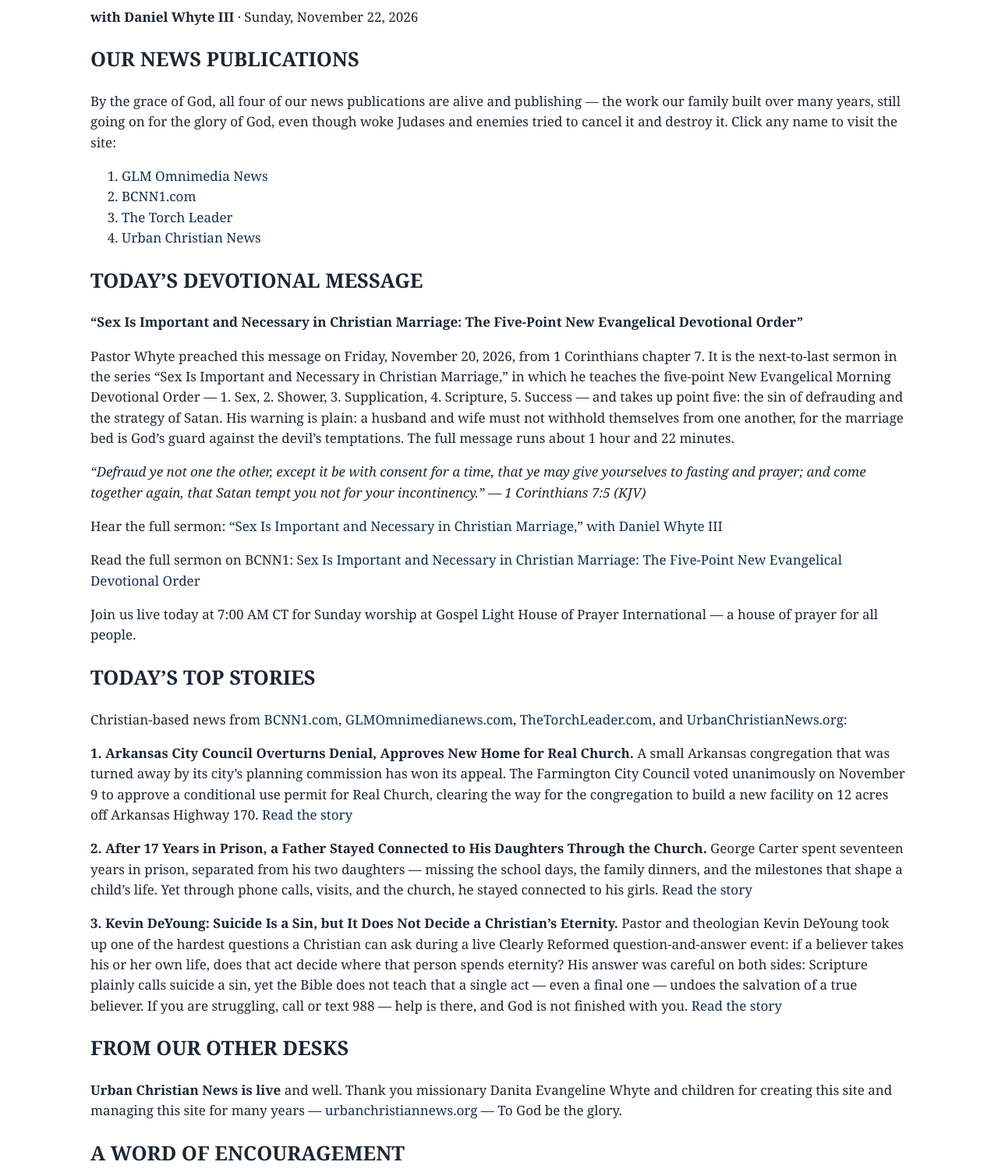
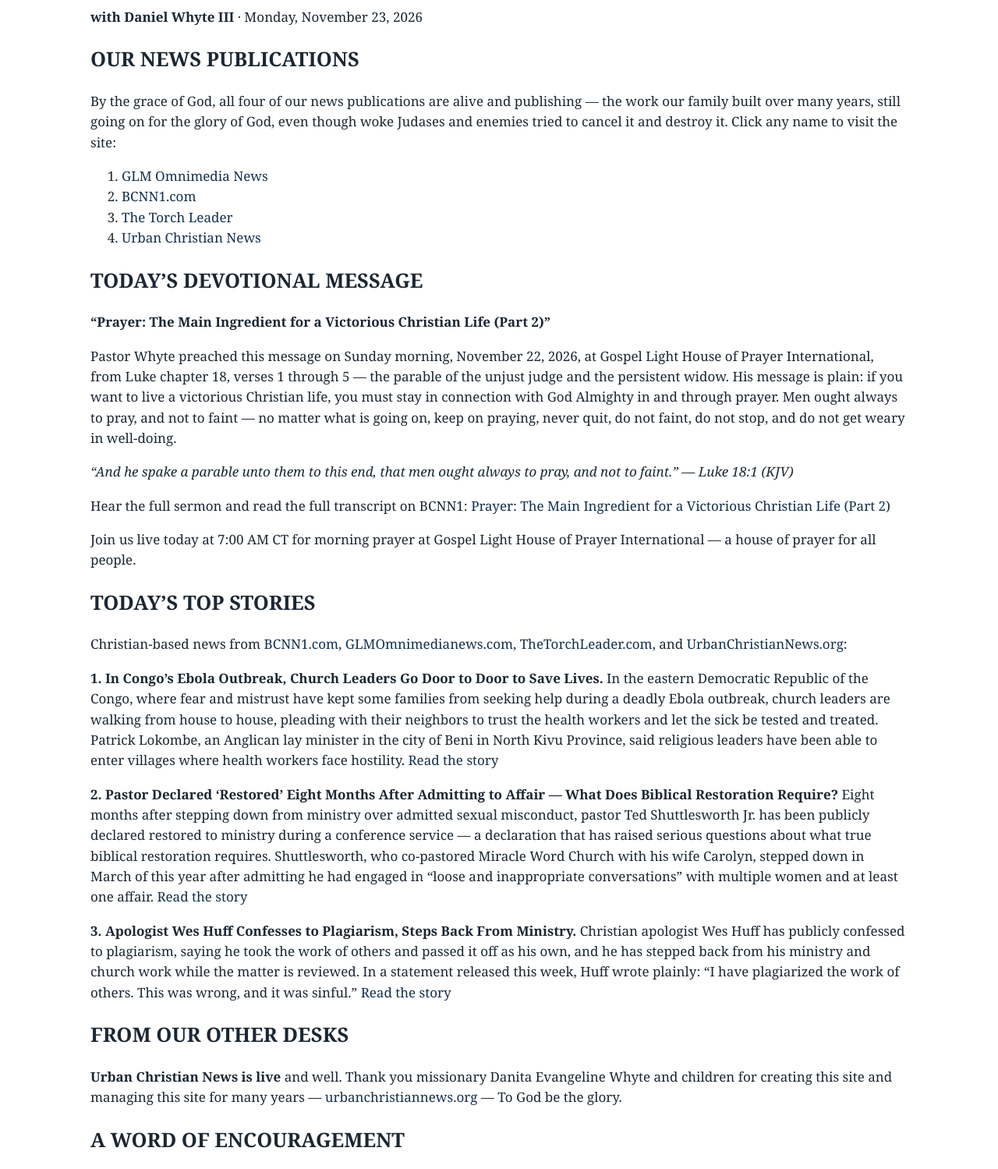
Before and after one commit to thetorchleader/thetorchleader, a plain HTML site: page newsletter.html in a window 1280 px wide. Shown: the part 548-2047 px from the top of the page at 78% size. Drawn offline with Linux system fonts and the light colour scheme.

Commit message:
Newsletter: Gospel Light Torch — Monday, November 23, 2026

```diff
--- a/newsletter.html
+++ b/newsletter.html
@@ -33,10 +33,10 @@
 <li><a href="newsletter.html">Newsletter</a></li>
 </ul></nav>
 <main class="container"><article>
-<h2 style="font-size:28px;margin:24px 0 10px">The Gospel Light Torch — Sunday, November 22, 2026: ‘Sex Is Important and Necessary in Christian Marriage’ with Daniel Whyte III</h2>
-<p style="font-size:17px"><em>The daily Gospel Light Torch newsletter, with Daniel Whyte III &mdash; including this morning&rsquo;s devotional sermon. Also published on <a href="https://blackchristiannews.com/the-gospel-light-torch-sunday-november-22-2026-sex-is-important-and-necessary-in-christian-marriage-with-daniel-whyte-iii/">BCNN1.com</a>.</em></p>
+<h2 style="font-size:28px;margin:24px 0 10px">The Gospel Light Torch — Monday, November 23, 2026: ‘Prayer: The Main Ingredient for a Victorious Christian Life (Part 2)’ with Daniel Whyte III</h2>
+<p style="font-size:17px"><em>The daily Gospel Light Torch newsletter, with Daniel Whyte III &mdash; including this morning&rsquo;s devotional sermon. Also published on <a href="https://blackchristiannews.com/the-gospel-light-torch-monday-november-23-2026-prayer-the-main-ingredient-for-a-victorious-christian-life-part-2-with-daniel-whyte-iii/">BCNN1.com</a>.</em></p>
 <h1 class="wp-block-heading">THE GOSPEL LIGHT TORCH</h1>
-<p class="wp-block-paragraph"><strong>with Daniel Whyte III</strong> · Sunday, November 22, 2026</p>
+<p class="wp-block-paragraph"><strong>with Daniel Whyte III</strong> · Monday, November 23, 2026</p>
 <h2 class="wp-block-heading">OUR NEWS PUBLICATIONS</h2>
 <p class="wp-block-paragraph">By the grace of God, all four of our news publications are alive and publishing — the work our family built over many years, still going on for the glory of God, even though woke Judases and enemies tried to cancel it and destroy it. Click any name to visit the site:</p>
 <ol class="wp-block-list">
@@ -46,22 +46,21 @@
 <li><a href="http://urbanchristiannews.org/">Urban Christian News</a></li>
 </ol>
 <h2 class="wp-block-heading">TODAY&#8217;S DEVOTIONAL MESSAGE</h2>
-<p class="wp-block-paragraph"><strong>&#8220;Sex Is Important and Necessary in Christian Marriage: The Five-Point New Evangelical Devotional Order&#8221;</strong></p>
-<p class="wp-block-paragraph">Pastor Whyte preached this message on Friday, November 20, 2026, from 1 Corinthians chapter 7. It is the next-to-last sermon in the series &#8220;Sex Is Important and Necessary in Christian Marriage,&#8221; in which he teaches the five-point New Evangelical Morning Devotional Order — 1. Sex, 2. Shower, 3. Supplication, 4. Scripture, 5. Success — and takes up point five: the sin of defrauding and the strategy of Satan. His warning is plain: a husband and wife must not withhold themselves from one another, for the marriage bed is God&#8217;s guard against the devil&#8217;s temptations. The full message runs about 1 hour and 22 minutes.</p>
-<p class="wp-block-paragraph"><em>&#8220;Defraud ye not one the other, except it be with consent for a time, that ye may give yourselves to fasting and prayer; and come together again, that Satan tempt you not for your incontinency.&#8221; &#8212; 1 Corinthians 7:5 (KJV)</em></p>
-<p class="wp-block-paragraph">Hear the full sermon: <a href="https://blackchristiannews.substack.com/p/sex-is-important-and-necessary-in">&#8220;Sex Is Important and Necessary in Christian Marriage,&#8221; with Daniel Whyte III</a></p>
-<p class="wp-block-paragraph">Read the full sermon on BCNN1: <a href="https://blackchristiannews.com/sex-is-important-and-necessary-in-christian-marriage-the-five-point-new-evangelical-devotional-order/">Sex Is Important and Necessary in Christian Marriage: The Five-Point New Evangelical Devotional Order</a></p>
-<p class="wp-block-paragraph">Join us live today at 7:00 AM CT for Sunday worship at Gospel Light House of Prayer International — a house of prayer for all people.</p>
+<p class="wp-block-paragraph"><strong>&#8220;Prayer: The Main Ingredient for a Victorious Christian Life (Part 2)&#8221;</strong></p>
+<p class="wp-block-paragraph">Pastor Whyte preached this message on Sunday morning, November 22, 2026, at Gospel Light House of Prayer International, from Luke chapter 18, verses 1 through 5 — the parable of the unjust judge and the persistent widow. His message is plain: if you want to live a victorious Christian life, you must stay in connection with God Almighty in and through prayer. Men ought always to pray, and not to faint — no matter what is going on, keep on praying, never quit, do not faint, do not stop, and do not get weary in well-doing.</p>
+<p class="wp-block-paragraph"><em>&#8220;And he spake a parable unto them to this end, that men ought always to pray, and not to faint.&#8221; &#8212; Luke 18:1 (KJV)</em></p>
+<p class="wp-block-paragraph">Hear the full sermon and read the full transcript on BCNN1: <a href="https://blackchristiannews.com/prayer-the-main-ingredient-for-a-victorious-christian-life-part-2/">Prayer: The Main Ingredient for a Victorious Christian Life (Part 2)</a></p>
+<p class="wp-block-paragraph">Join us live today at 7:00 AM CT for morning prayer at Gospel Light House of Prayer International — a house of prayer for all people.</p>
 <h2 class="wp-block-heading">TODAY&#8217;S TOP STORIES</h2>
 <p class="wp-block-paragraph">Christian-based news from <a href="https://blackchristiannews.com/">BCNN1.com</a>, <a href="https://glmomnimedianews.com/">GLMOmnimedianews.com</a>, <a href="https://thetorchleader.com/">TheTorchLeader.com</a>, and <a href="http://urbanchristiannews.org/">UrbanChristianNews.org</a>:</p>
-<p class="wp-block-paragraph"><strong>1. Arkansas City Council Overturns Denial, Approves New Home for Real Church.</strong> A small Arkansas congregation that was turned away by its city&#8217;s planning commission has won its appeal. The Farmington City Council voted unanimously on November 9 to approve a conditional use permit for Real Church, clearing the way for the congregation to build a new facility on 12 acres off Arkansas Highway 170. <a href="https://glmomnimedianews.com/stories/farmington-arkansas-church-wins-permit-appeal.html">Read the story</a></p>
-<p class="wp-block-paragraph"><strong>2. After 17 Years in Prison, a Father Stayed Connected to His Daughters Through the Church.</strong> George Carter spent seventeen years in prison, separated from his two daughters &#8212; missing the school days, the family dinners, and the milestones that shape a child&#8217;s life. Yet through phone calls, visits, and the church, he stayed connected to his girls. <a href="https://glmomnimedianews.com/stories/father-stays-connected-daughters-17-years-prison.html">Read the story</a></p>
-<p class="wp-block-paragraph"><strong>3. Kevin DeYoung: Suicide Is a Sin, but It Does Not Decide a Christian&#8217;s Eternity.</strong> Pastor and theologian Kevin DeYoung took up one of the hardest questions a Christian can ask during a live Clearly Reformed question-and-answer event: if a believer takes his or her own life, does that act decide where that person spends eternity? His answer was careful on both sides: Scripture plainly calls suicide a sin, yet the Bible does not teach that a single act — even a final one — undoes the salvation of a true believer. If you are struggling, call or text 988 — help is there, and God is not finished with you. <a href="https://glmomnimedianews.com/stories/kevin-deyoung-can-christians-who-die-by-suicide-go-to-heaven.html">Read the story</a></p>
+<p class="wp-block-paragraph"><strong>1. In Congo&#8217;s Ebola Outbreak, Church Leaders Go Door to Door to Save Lives.</strong> In the eastern Democratic Republic of the Congo, where fear and mistrust have kept some families from seeking help during a deadly Ebola outbreak, church leaders are walking from house to house, pleading with their neighbors to trust the health workers and let the sick be tested and treated. Patrick Lokombe, an Anglican lay minister in the city of Beni in North Kivu Province, said religious leaders have been able to enter villages where health workers face hostility. <a href="https://glmomnimedianews.com/stories/congo-church-leaders-ebola-door-to-door-visits.html">Read the story</a></p>
+<p class="wp-block-paragraph"><strong>2. Pastor Declared &#8216;Restored&#8217; Eight Months After Admitting to Affair &#8212; What Does Biblical Restoration Require?</strong> Eight months after stepping down from ministry over admitted sexual misconduct, pastor Ted Shuttlesworth Jr. has been publicly declared restored to ministry during a conference service — a declaration that has raised serious questions about what true biblical restoration requires. Shuttlesworth, who co-pastored Miracle Word Church with his wife Carolyn, stepped down in March of this year after admitting he had engaged in &#8220;loose and inappropriate conversations&#8221; with multiple women and at least one affair. <a href="https://glmomnimedianews.com/stories/ted-shuttlesworth-jr-declared-restored-ministry.html">Read the story</a></p>
+<p class="wp-block-paragraph"><strong>3. Apologist Wes Huff Confesses to Plagiarism, Steps Back From Ministry.</strong> Christian apologist Wes Huff has publicly confessed to plagiarism, saying he took the work of others and passed it off as his own, and he has stepped back from his ministry and church work while the matter is reviewed. In a statement released this week, Huff wrote plainly: &#8220;I have plagiarized the work of others. This was wrong, and it was sinful.&#8221; <a href="https://glmomnimedianews.com/stories/wes-huff-confesses-plagiarism-steps-back-ministry.html">Read the story</a></p>
 <h2 class="wp-block-heading">FROM OUR OTHER DESKS</h2>
 <p class="wp-block-paragraph"><strong>Urban Christian News is live</strong> and well. Thank you missionary Danita Evangeline Whyte and children for creating this site and managing this site for many years — <a href="http://urbanchristiannews.org/">urbanchristiannews.org</a> — To God be the glory.</p>
 <h2 class="wp-block-heading">A WORD OF ENCOURAGEMENT</h2>
-<p class="wp-block-paragraph">&#8220;This is the day which the LORD hath made; we will rejoice and be glad in it.&#8221; &#8212; Psalm 118:24 (KJV)</p>
-<p class="wp-block-paragraph">It is the Lord&#8217;s Day — the day He made for His people to gather, to worship, and to hear His Word. Whatever the week held, this morning belongs to Him. Come to His house rejoicing, and be glad in it.</p>
+<p class="wp-block-paragraph">&#8220;Enter into his gates with thanksgiving, and into his courts with praise: be thankful unto him, and bless his name.&#8221; &#8212; Psalm 100:4 (KJV)</p>
+<p class="wp-block-paragraph">It is Thanksgiving week. Before the cooking and the company and the travel, enter His gates with thanksgiving. Whatever this year has held, He is worthy of praise — be thankful unto Him, and bless His name.</p>
 <h2 class="wp-block-heading">THE MINISTRY DOORS</h2>
 <p class="wp-block-paragraph">Gospel Light House of Prayer International — a house of prayer for all people (Isaiah 56:7). Services (Central Time, live-streamed): Sunday worship at 7:00 AM; Monday&#8211;Saturday morning prayer at 7:00 AM; Wednesday, Thursday, and Saturday chapel at 12:00 noon. We give ourselves continually to prayer and to the ministry of the Word (Acts 6:4).</p>
 <p class="wp-block-paragraph">Other places where sermons and services are live-streamed are as follows:<br />Facebook at Gospel Light Society International</p>
@@ -73,7 +72,7 @@
 <p class="wp-block-paragraph">Spreaker</p>
 <p class="wp-block-paragraph">YouTube, and other platforms</p>
 <h2 class="wp-block-heading">BOOK SPOTLIGHT</h2>
-<p class="wp-block-paragraph"><strong>Letters to Young Black Men &#8212; The Opening Letters</strong>, the 20th Anniversary mini-book, by Daniel Whyte III. The Essence national best-selling book returns &#8212; the opening letters that started it all. Now available as a love-offering e-book &#8212; $1.99 or more, $5 suggested, as the Lord leads: <a href="https://danielwhyte3.gumroad.com/l/letters-young-black-men-opening-letters">get it on Gumroad</a>, or through the <a href="https://blackchristiannews.com/letters-to-young-black-men-opening-letters/">BCNN1 book page</a> by Stripe or Cash App ($DanielwhyteIII).</p>
+<p class="wp-block-paragraph"><strong>The Old Holy Bible Answers the Top 20 Questions of the Last Days</strong>, by Daniel Whyte III. The old Holy Bible itself answers the twenty questions everybody is asking about the last days — straight from the Word of God. Now available as a love-offering e-book — $1 or more, $5 suggested, as the Lord leads: <a href="https://danielwhyte3.gumroad.com/l/the-old-holy-bible-answers-top-20-questions-of-the-last-days">get it on Gumroad</a>, or through the <a href="https://blackchristiannews.com/the-old-holy-bible-answers-top-20-questions-of-the-last-days/">BCNN1 book page</a> by Stripe or Cash App ($DanielwhyteIII).</p>
 <p class="wp-block-paragraph">The Gospel Light Torch is a daily ministry of Gospel Light Society International and Black Christian News Network One (BCNN1). News to inform, Scripture to anchor, and the Gospel always first. Share it with someone who needs it this morning.</p>
 <hr class="wp-block-separator has-alpha-channel-opacity is-style-wide"/>
 <p class="wp-block-paragraph">Daniel Whyte III has been preaching the Gospel for over 46 years. He is the founder and President of the over 42-year-old Gospel Light Evangelistic Society International, Pastor of the over 38-year-old Gospel Light House of Prayer International, and Founder, President, and Editor-in-Chief of the over 22-year-old Black Christian News One (BCNN1.com)—reaching millions with the Gospel of Jesus Christ, discipleship preaching, and the whole counsel of God around the world by any means necessary — “Crying in the Wilderness,” “Exiled on the Isle of Patmos,” and Preaching the Gospel by any means necessary.</p>
```
